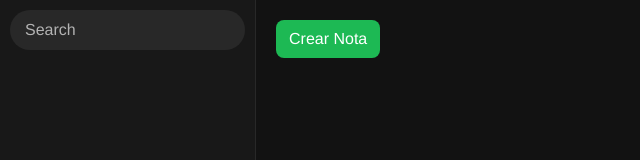
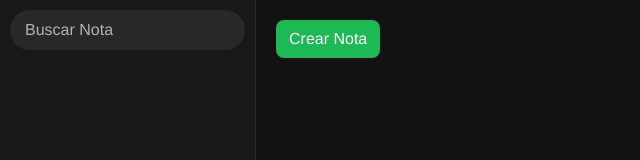
Before and after one commit to allydevper/notes-manager, a React (Vite) app: page / in a window 1280 px wide. Shown: the top 160 px of the page, without its empty margins (0-640 px from the left). Built offline with nearby package versions, Linux system fonts and the light colour scheme.

Commit message:
update tittle

```diff
--- a/src/App.css
+++ b/src/App.css
@@ -13,6 +13,7 @@ body {
 
 .sidebar {
   width: 20%;
+  max-width: 300px;
   background-color: #181818;
   border-right: 1px solid #282828;
   padding: 10px;
--- a/src/App.jsx
+++ b/src/App.jsx
@@ -39,6 +39,8 @@ function App() {
             ]
           }
         });
+
+        quill.focus();
 
         quill.on('text-change', () => {
           const content = quill.root.innerHTML;
@@ -83,18 +85,18 @@ function App() {
     }
   };
 
-  const filteredNotes = notes.filter(note => note.content.toLowerCase().includes(filter.toLowerCase()));
+  const filteredNotes = notes.filter(note => note.content.replace(/<[^>]*>/g, '').toLowerCase().includes(filter.toLowerCase()));
 
   return (
     <div className="d-flex h-100">
       <div className="sidebar d-flex flex-column">
         <div className="search-bar mb-3">
-          <input type="text" className="form-control" placeholder="Search" onChange={(e) => setFilter(e.target.value)} />
+          <input type="text" className="form-control" placeholder="Buscar Nota" onChange={(e) => setFilter(e.target.value)} />
         </div>
         <div className="note-list">
           {filteredNotes.map((note, index) => (
             <div key={index} className={`note-item ${selectedNote === index ? 'selected' : ''}`} onClick={() => setSelectedNote(index)}>
-              <div className="note-title">{note.content.split('\n')[0]}</div>
+              <div className="note-title text-truncate">{note.content.replaceAll("</p>", '\n').replace(/<[^>]*>/g, '').split("\n").filter(f => f !== "")[0]}</div>
               <div className="note-date">{note.date}</div>
             </div>
           ))}
```
